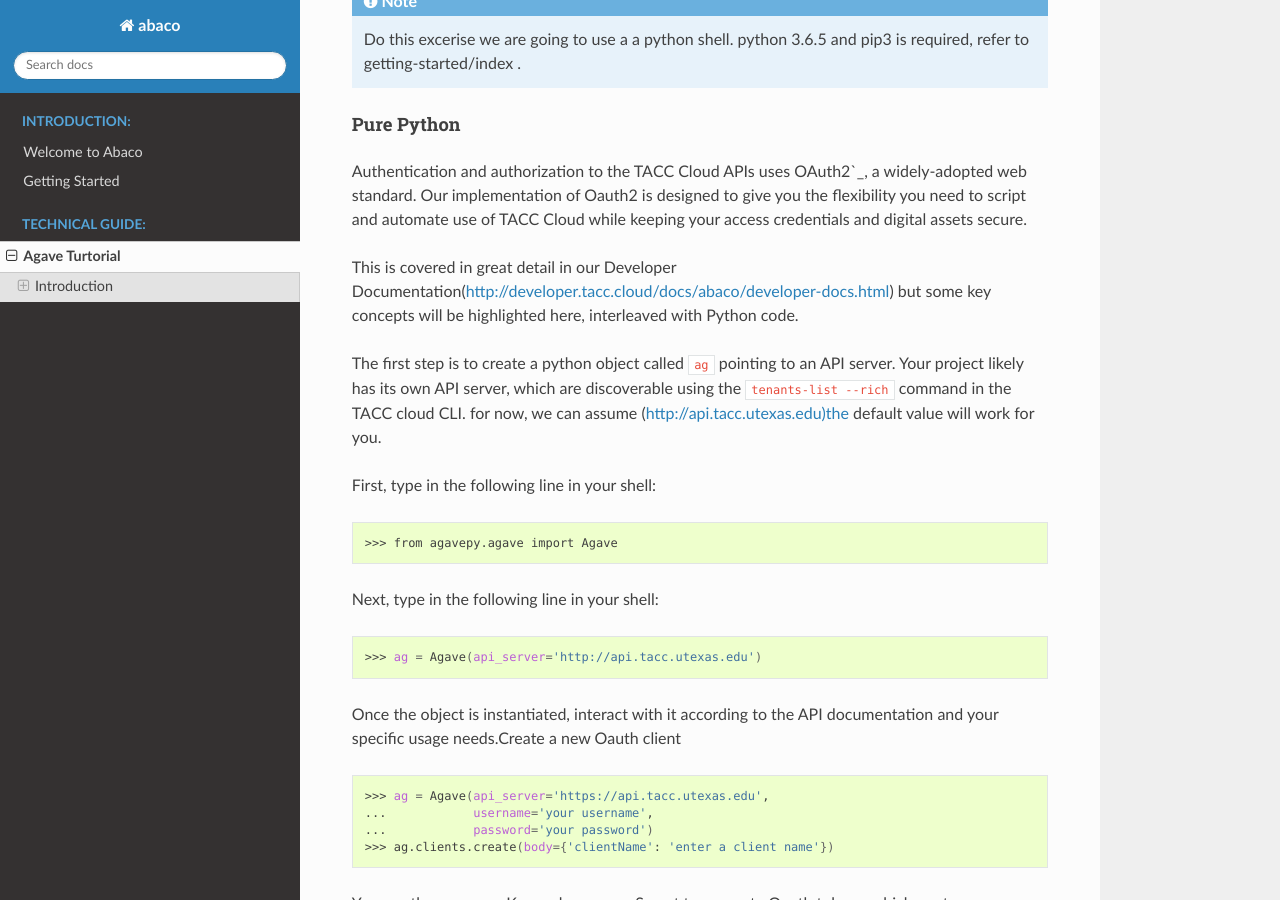
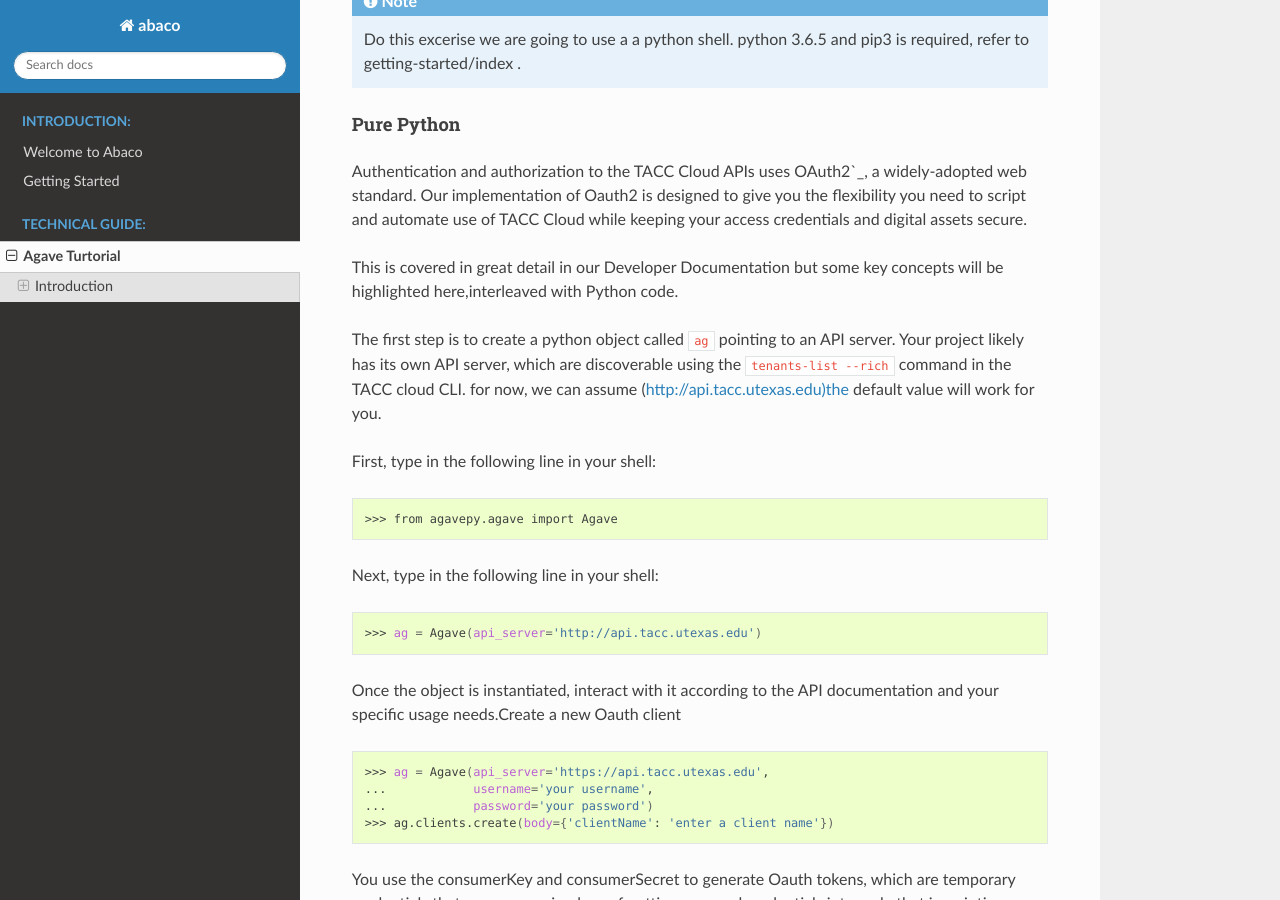
Before and after one commit to TACC/Abaco2.0, a Sphinx documentation site: the page built from docs/source/technical/Quickstart.rst, in a window 1280 px wide and 900 px high, scrolled down 2550 px. Built offline with Sphinx 7.4.7 and the Read the Docs theme 2.0.0, drawn with Linux system fonts in a browser that asks for light colours; some of the changed lines change nothing that is shown; some of the changed text lies outside the part shown.

Commit message:
Update Quickstart.rst

```diff
--- a/docs/source/technical/Quickstart.rst
+++ b/docs/source/technical/Quickstart.rst
@@ -60,7 +60,7 @@ We can also add local files to our image using the ``ADD`` instruction. We can a
   ADD Example.py /Users/kwhitley/PycharmProjects/Test
 
 
-The last step is write the command from running the application, which is simply- ``python ./Example.py``. We use the ``CMD`` command to do that:
+The last step is write the command from running the application, which is simply - ``python ./Example.py``. We use the ``CMD`` command to do that:
 
 .. code-block:: bash
 
@@ -109,7 +109,7 @@ Pure Python
 
 Authentication and authorization to the TACC Cloud APIs uses OAuth2`_, a widely-adopted web standard. Our implementation of Oauth2 is designed to give you the flexibility you need to script and automate use of TACC Cloud while keeping your access credentials and digital assets secure.
 
-This is covered in great detail in our Developer Documentation(http://developer.tacc.cloud/docs/abaco/developer-docs.html) but some key concepts will be highlighted here, interleaved with Python code.
+This is covered in great detail in our Developer Documentation but some key concepts will be highlighted here,interleaved with Python code.
 
 The first step is to create a python object called ``ag`` pointing to an API server. Your project likely has its own API server, which are discoverable using the ``tenants-list --rich`` command in the TACC cloud CLI. for now, we can assume (http://api.tacc.utexas.edu)the default value will work for you.
 
```
